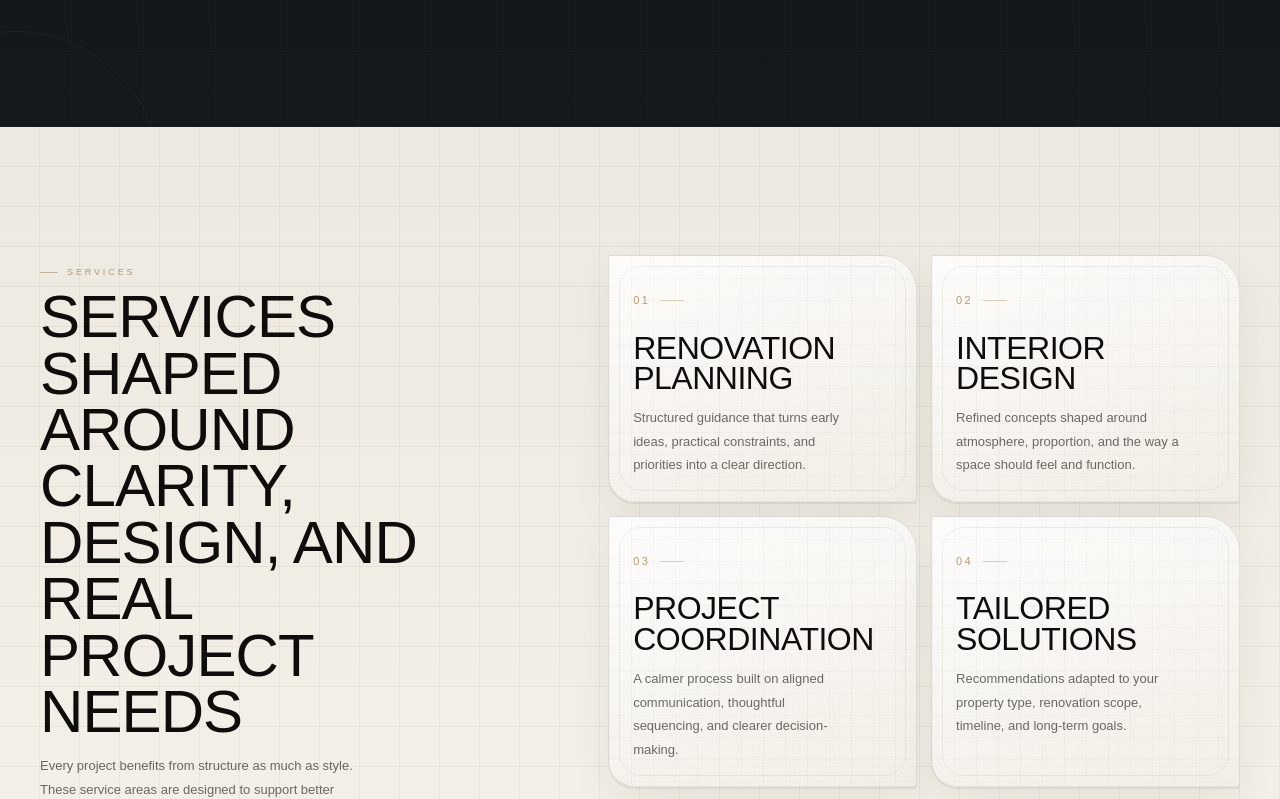
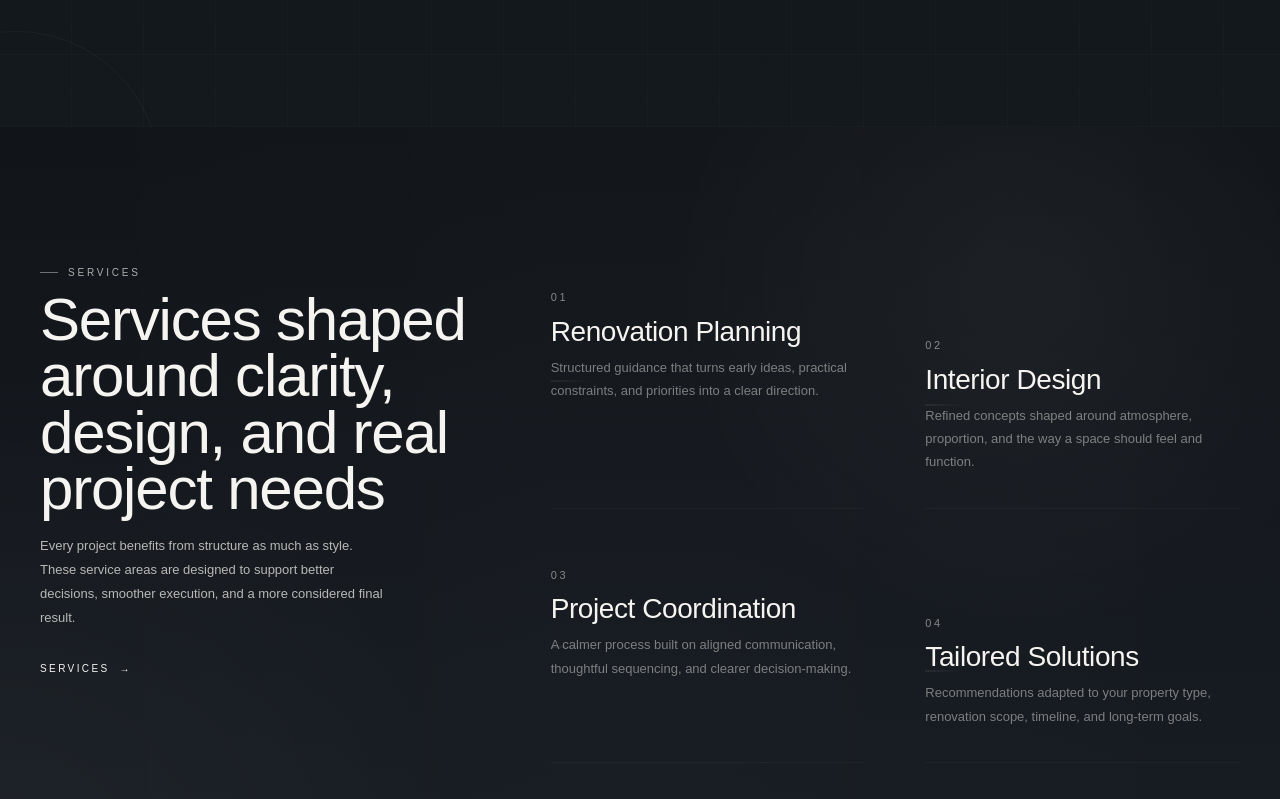
Before and after one commit to romanasolovan/prosto-remont, a Next.js app: page /en in a window 1280 px wide. Shown: the part 2389-3188 px from the top of the page. Built offline with nearby package versions, Linux system fonts and the light colour scheme.

Commit message:
refine services section to match the dark style

```diff
--- a/components/home/ServicesPreview/ServicesPreview.module.css
+++ b/components/home/ServicesPreview/ServicesPreview.module.css
@@ -1,240 +1,244 @@
 .servicesPreview {
-  --ink: #0e0d0b;
-  --ink-60: rgba(14, 13, 11, 0.6);
-  --ink-20: rgba(14, 13, 11, 0.2);
-  --ink-10: rgba(14, 13, 11, 0.1);
-  --ink-06: rgba(14, 13, 11, 0.06);
-  --grid: rgba(14, 13, 11, 0.048);
-  --paper: #f5f2eb;
-  --paper-2: #ede9e0;
-  --sand: #b89a70;
-  --r-sm: 3px;
-  --r-lg: 26px;
-  --r-xl: 36px;
-  --panel-light: linear-gradient(
-    160deg,
-    rgba(255, 255, 255, 0.85) 0%,
-    rgba(241, 237, 230, 0.7) 100%
-  );
-  --shadow-light:
-    0 2px 0 rgba(14, 13, 11, 0.06), 0 18px 44px rgba(14, 13, 11, 0.06),
-    inset 0 1px 0 rgba(255, 255, 255, 0.8);
+  --bg-top: #11151a;
+  --bg-bottom: #181d23;
+  --ink: #f5f4f0;
+  --ink-soft: rgba(245, 244, 240, 0.72);
+  --ink-muted: rgba(245, 244, 240, 0.46);
+  --line-soft: rgba(255, 255, 255, 0.08);
+  --line-fade: rgba(255, 255, 255, 0.03);
 
   position: relative;
   overflow: hidden;
-  padding: clamp(72px, 10vw, 144px) 0;
+  padding: clamp(80px, 10vw, 160px) 0;
+
+  /* UNIQUE BACKGROUND */
   background:
-    linear-gradient(var(--grid) 1px, transparent 1px),
-    linear-gradient(90deg, var(--grid) 1px, transparent 1px),
-    linear-gradient(180deg, var(--paper-2) 0%, var(--paper) 100%);
-  background-size:
-    40px 40px,
-    40px 40px,
-    auto;
-  background-position:
-    -1px -1px,
-    -1px -1px,
-    0 0;
+    radial-gradient(
+      circle at 80% 20%,
+      rgba(255, 255, 255, 0.04),
+      transparent 30%
+    ),
+    radial-gradient(
+      circle at 0% 100%,
+      rgba(255, 255, 255, 0.035),
+      transparent 32%
+    ),
+    linear-gradient(180deg, var(--bg-top) 0%, var(--bg-bottom) 100%);
+}
+
+/* soft band cut effect */
+.servicesPreview::before {
+  content: "";
+  position: absolute;
+  inset: 0;
+  pointer-events: none;
+  background: linear-gradient(
+    90deg,
+    transparent 0%,
+    rgba(255, 255, 255, 0.04) 50%,
+    transparent 100%
+  );
+  opacity: 0.25;
 }
 
 .inner {
   display: grid;
-  gap: clamp(30px, 5vw, 52px);
+  gap: clamp(36px, 5vw, 64px);
 }
 
 .content {
-  max-width: 620px;
+  max-width: 640px;
 }
+
+/* label */
 
 .label {
   display: inline-flex;
   align-items: center;
-  gap: 9px;
-  margin-bottom: 10px;
+  gap: 10px;
+  margin-bottom: 12px;
   font-family: "Barlow Condensed", sans-serif;
-  font-size: 9px;
-  font-weight: 500;
-  letter-spacing: 0.32em;
+  font-size: 10px;
+  letter-spacing: 0.28em;
   text-transform: uppercase;
-  color: var(--sand);
+  color: rgba(245, 244, 240, 0.68);
 }
 
 .label::before {
   content: "";
-  display: block;
   width: 18px;
   height: 1px;
-  flex-shrink: 0;
-  background: var(--sand);
-  opacity: 0.65;
+  background: currentColor;
+  opacity: 0.6;
 }
 
+/* title */
+
 .title {
-  max-width: 13ch;
-  margin: 0 0 14px;
+  max-width: 14ch;
+  margin: 0 0 16px;
   font-family: "Barlow Condensed", sans-serif;
   font-size: clamp(30px, 4.8vw, 60px);
   font-weight: 300;
   line-height: 0.94;
-  letter-spacing: -0.015em;
-  text-transform: uppercase;
-  text-wrap: balance;
+  letter-spacing: -0.02em;
   color: var(--ink);
 }
 
+/* description */
+
 .description {
   max-width: 48ch;
-  margin: 0 0 22px;
+  margin: 0 0 24px;
   font-family: "Barlow", sans-serif;
   font-size: clamp(13px, 1vw, 15px);
-  font-weight: 300;
   line-height: 1.85;
-  color: var(--ink-60);
+  color: var(--ink-soft);
 }
+
+/* link */
 
 .link {
   display: inline-flex;
   align-items: center;
-  gap: 8px;
-  text-decoration: none;
+  gap: 10px;
   font-family: "Barlow Condensed", sans-serif;
   font-size: 10px;
-  font-weight: 500;
-  letter-spacing: 0.22em;
+  letter-spacing: 0.24em;
   text-transform: uppercase;
   color: var(--ink);
-  transition:
-    gap 220ms ease,
-    color 200ms ease;
+  transition: gap 220ms ease;
 }
 
 .link:hover {
-  gap: 14px;
+  gap: 16px;
 }
 
 .linkArrow {
-  display: inline-block;
   transition: transform 220ms ease;
 }
 
 .link:hover .linkArrow {
-  transform: translateX(3px);
+  transform: translateX(4px);
 }
 
+/* GRID — becomes horizontal rhythm */
+
 .grid {
+  position: relative;
   display: grid;
-  grid-template-columns: 1fr;
-  gap: 14px;
+  gap: 0;
+  border-top: 1px solid var(--line-soft);
 }
+
+/* CARD — NO PANEL, JUST STRUCTURE */
 
 .card {
   position: relative;
-  overflow: hidden;
-  min-height: 210px;
-  padding: 26px 22px 22px;
-  border: 0.5px solid var(--ink-10);
-  border-radius: var(--r-sm) var(--r-xl) var(--r-sm) var(--r-lg);
-  background: var(--panel-light);
-  box-shadow: var(--shadow-light);
-  transition:
-    border-color 250ms ease,
-    transform 320ms cubic-bezier(0.22, 1, 0.36, 1),
-    box-shadow 250ms ease;
+  padding: 28px 0;
+  border-bottom: 1px solid var(--line-soft);
+  transition: transform 320ms ease;
 }
+
+/* subtle dividing vertical glow */
 
 .card::before {
   content: "";
   position: absolute;
-  inset: 10px;
-  border: 0.5px solid var(--ink-06);
-  border-radius: calc(var(--r-lg) - 4px);
-  pointer-events: none;
+  left: 0;
+  top: 50%;
+  width: 40px;
+  height: 1px;
+  background: linear-gradient(90deg, rgba(255, 255, 255, 0.14), transparent);
+  transform: translateY(-50%);
 }
 
-.card::after {
-  content: "";
-  position: absolute;
-  inset: 0;
-  opacity: 0.45;
-  pointer-events: none;
-  background-image:
-    linear-gradient(var(--grid) 1px, transparent 1px),
-    linear-gradient(90deg, var(--grid) 1px, transparent 1px);
-  background-size: 22px 22px;
+/* number */
+
+.cardNumber {
+  display: block;
+  margin-bottom: 12px;
+  font-family: "Barlow Condensed", sans-serif;
+  font-size: 11px;
+  letter-spacing: 0.24em;
+  text-transform: uppercase;
+  color: rgba(245, 244, 240, 0.5);
 }
 
-.cardNumber {
-  position: relative;
-  z-index: 1;
-  display: inline-flex;
-  align-items: center;
-  gap: 10px;
-  margin-bottom: 24px;
-  font-family: "Barlow Condensed", sans-serif;
-  font-size: 11px;
-  font-weight: 500;
-  letter-spacing: 0.22em;
-  text-transform: uppercase;
-  color: var(--sand);
-}
-
-.cardNumber::after {
-  content: "";
-  width: 24px;
-  height: 1px;
-  background: rgba(184, 154, 112, 0.45);
-}
+/* title */
 
 .cardTitle {
-  position: relative;
-  z-index: 1;
-  max-width: 12ch;
-  margin: 0 0 12px;
+  max-width: 18ch;
+  margin: 0 0 10px;
   font-family: "Barlow Condensed", sans-serif;
-  font-size: clamp(22px, 2.6vw, 32px);
+  font-size: clamp(20px, 2.4vw, 28px);
   font-weight: 300;
-  line-height: 0.96;
+  line-height: 1;
   letter-spacing: -0.015em;
-  text-transform: uppercase;
   color: var(--ink);
 }
 
+/* description */
+
 .cardDescription {
-  position: relative;
-  z-index: 1;
-  max-width: 31ch;
+  max-width: 42ch;
   margin: 0;
   font-family: "Barlow", sans-serif;
-  font-size: clamp(13px, 1vw, 14px);
-  font-weight: 300;
-  line-height: 1.82;
-  color: var(--ink-60);
+  font-size: 13px;
+  line-height: 1.8;
+  color: var(--ink-muted);
 }
+
+/* desktop layout — becomes staggered columns */
 
 @media (min-width: 900px) {
   .inner {
-    grid-template-columns: minmax(280px, 0.9fr) minmax(0, 1.1fr);
+    grid-template-columns: minmax(280px, 0.8fr) minmax(0, 1.2fr);
     align-items: start;
-    gap: clamp(32px, 4vw, 56px);
+    gap: clamp(40px, 4vw, 72px);
   }
 
   .grid {
+    border-top: none;
+    display: grid;
     grid-template-columns: repeat(2, minmax(0, 1fr));
+    column-gap: 60px;
   }
 
   .card {
-    min-height: 228px;
-    padding: 30px 24px 24px;
+    border-bottom: 1px solid var(--line-fade);
+    padding: 34px 0;
+  }
+
+  .card:nth-child(2) {
+    margin-top: 48px;
+  }
+
+  .card:nth-child(3) {
+    margin-top: 24px;
+  }
+
+  .card:nth-child(4) {
+    margin-top: 72px;
   }
 }
 
+/* hover */
+
 @media (hover: hover) {
   .card:hover {
-    border-color: var(--ink-20);
-    transform: translateY(-4px);
-    box-shadow:
-      0 2px 0 rgba(14, 13, 11, 0.06),
-      0 22px 50px rgba(14, 13, 11, 0.08),
-      inset 0 1px 0 rgba(255, 255, 255, 0.82);
+    transform: translateX(6px);
   }
 }
+
+/* reduced motion */
+
+@media (prefers-reduced-motion: reduce) {
+  .card {
+    transition: none;
+  }
+
+  .card:hover {
+    transform: none;
+  }
+}
--- a/components/home/ServicesPreview/ServicesPreview.tsx
+++ b/components/home/ServicesPreview/ServicesPreview.tsx
@@ -34,7 +34,7 @@ export default function ServicesPreview() {
   ];
 
   return (
-    <div className={styles.servicesPreview} id="services">
+    <section className={styles.servicesPreview} id="services">
       <div className="container">
         <div className={styles.inner}>
           <div className={styles.content}>
@@ -58,7 +58,7 @@ export default function ServicesPreview() {
             </Link>
           </div>
 
-          <div className={styles.grid} aria-hidden="true">
+          <div className={styles.grid}>
             {services.map((service) => (
               <article key={service.number} className={styles.card}>
                 <span className={styles.cardNumber}>{service.number}</span>
@@ -69,6 +69,6 @@ export default function ServicesPreview() {
           </div>
         </div>
       </div>
-    </div>
+    </section>
   );
 }
```
